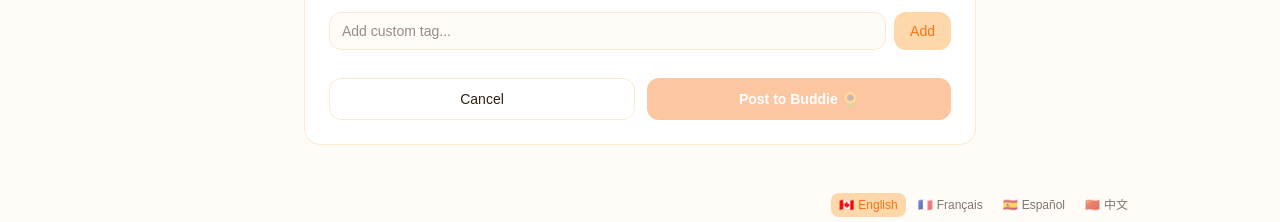
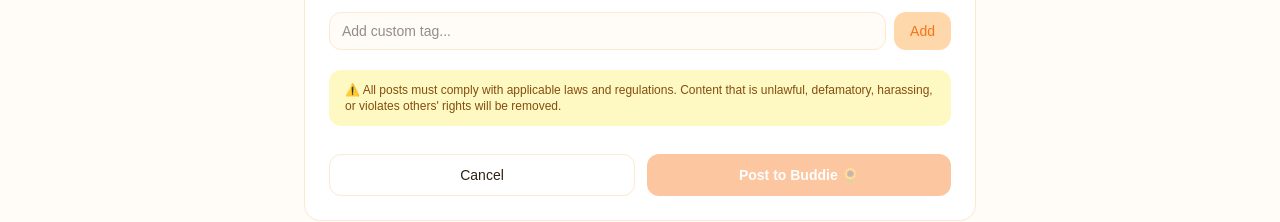
Before and after one commit to xjyang01/Buddie, a Next.js app: page /new in a window 1280 px wide. Shown: the part 538-760 px from the top of the page. Built offline with nearby package versions, Linux system fonts and the light colour scheme; no server answers.

Commit message:
Add legal compliance warning on post form
Co-Authored-By: Claude Sonnet 4.6 <noreply@anthropic.com>

```diff
--- a/src/app/new/page.tsx
+++ b/src/app/new/page.tsx
@@ -165,6 +165,10 @@ export default function NewPostPage() {
           </div>
         </div>
 
+        <p className="text-xs rounded-xl px-4 py-3" style={{ background: '#fef9c3', color: '#854d0e' }}>
+          ⚠️ All posts must comply with applicable laws and regulations. Content that is unlawful, defamatory, harassing, or violates others&apos; rights will be removed.
+        </p>
+
         {error && <p className="text-sm" style={{ color: '#ef4444' }}>{error}</p>}
 
         <div className="flex gap-3 pt-2">
```
